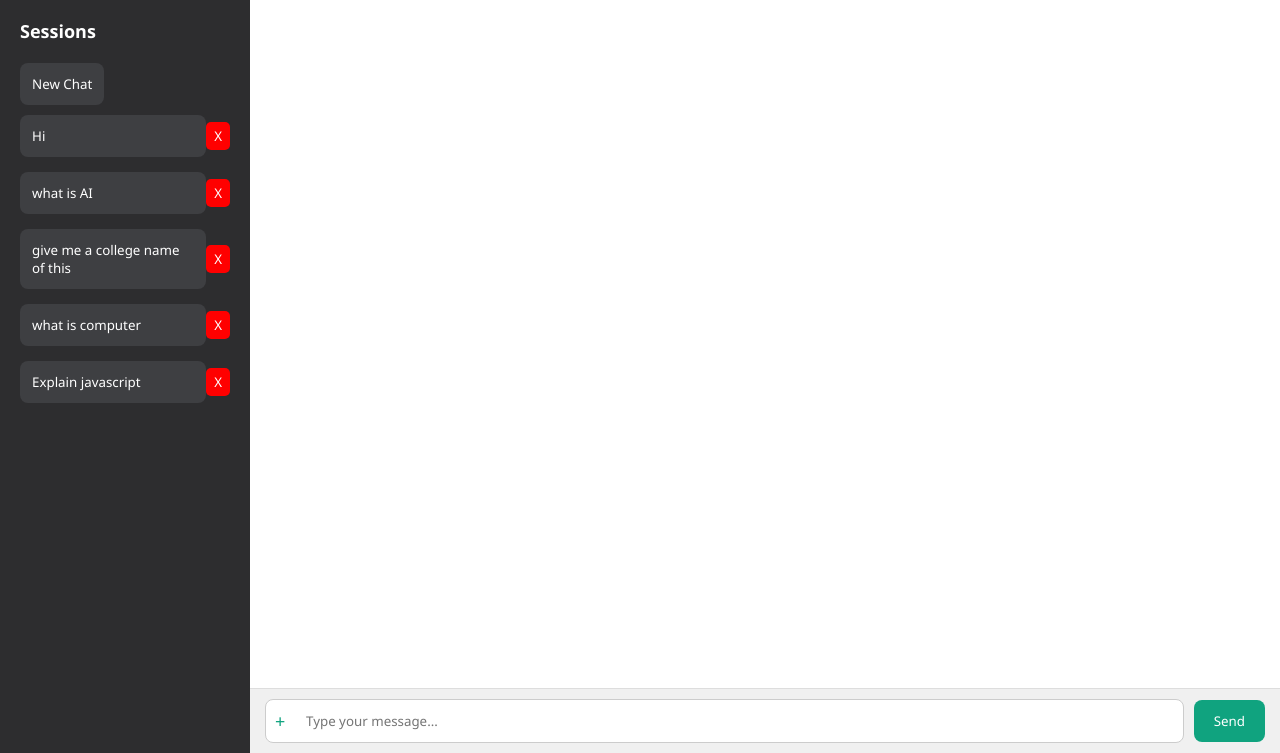
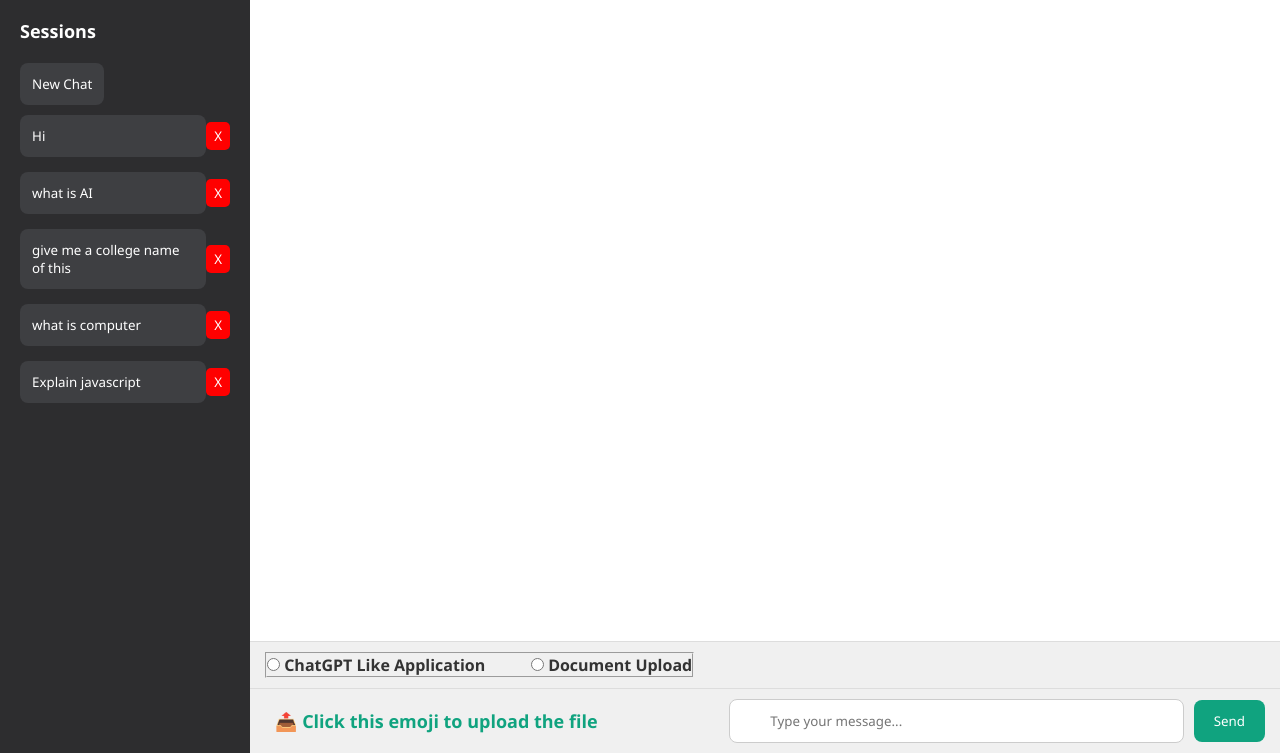
Before and after one commit to santhosh17august2003-cloud/ChatbotDocumentUpload, a Django app: page /chat/ in a window 1280 px wide. Shown: the part 47-800 px from the top of the page. Run offline with Django 5.2, Linux system fonts and the light colour scheme; a user stored in the database is signed in; data comes from the database, SQL or seed files in the repository.

Commit message:
combining two apps into one in chat.html

```diff
--- a/ChatappTechjays/templates/Chatapp/chat.html
+++ b/ChatappTechjays/templates/Chatapp/chat.html
@@ -1,7 +1,6 @@
 {% load static %}
 <!DOCTYPE html>
 <html lang="en">
-
 <head>
     <meta charset="UTF-8">
     <meta name="viewport" content="width=device-width, initial-scale=1.0">
@@ -78,13 +77,25 @@
                     </div>
                 {% endfor %}
             </div>
-
+            <div class = "input-area">
+                <div class = "input-wrapper">
+                    <fieldset id="group1">
+                       <label><input type="radio" value="ChatGPT Like Application" name="group1"> <b>ChatGPT Like Application</b></label>
+                       &nbsp;&nbsp;&nbsp;&nbsp;&nbsp;&nbsp;&nbsp;&nbsp;&nbsp;
+                        <label><input type="radio" value="Document Upload" name="group1">  <b>Document Upload</b></label>
+                    </fieldset>
+                </div>
+            </div>
             <div class="input-area">
                 <div class="input-wrapper">
-                    <label for="fileInput" id="uploadLabel">+</label>
+                    <label for="fileInput" id="uploadLabel">📤 <b>Click this emoji to upload the file</b></label>
+                    &nbsp;&nbsp;&nbsp;&nbsp;&nbsp;&nbsp;&nbsp;&nbsp;&nbsp;&nbsp;&nbsp;&nbsp;&nbsp;&nbsp;&nbsp;&nbsp;&nbsp;&nbsp;&nbsp;&nbsp;&nbsp;
+                    &nbsp;&nbsp;&nbsp;&nbsp;&nbsp;&nbsp;&nbsp;
+                </div>
+                <input type="file" id="fileInput" accept=".pdf,.docx,.txt,image/png,image/jpeg,image/jpg">
+                 <div class="input-wrapper">
                     <input type="text" id="messageInput" placeholder="Type your message...">
                 </div>
-                <input type="file" id="fileInput" accept=".pdf,.docx,.txt,image/png,image/jpeg,image/jpg">
                 <button id="sendBtn">Send</button>
             </div>
         </div>
```
